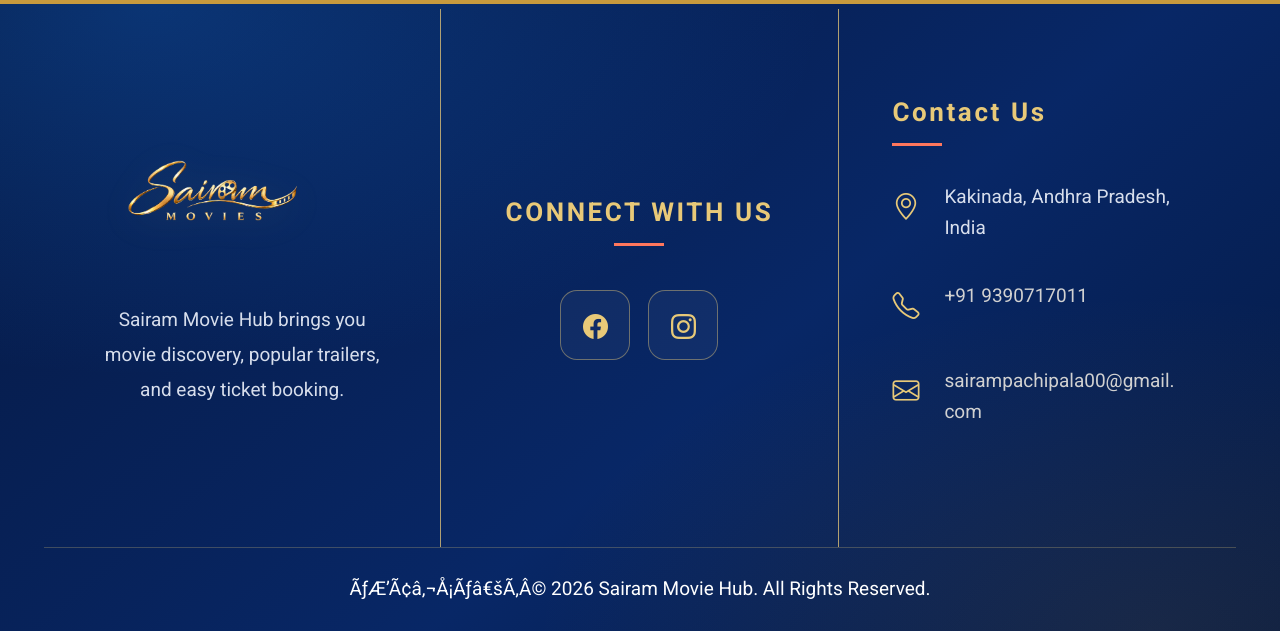
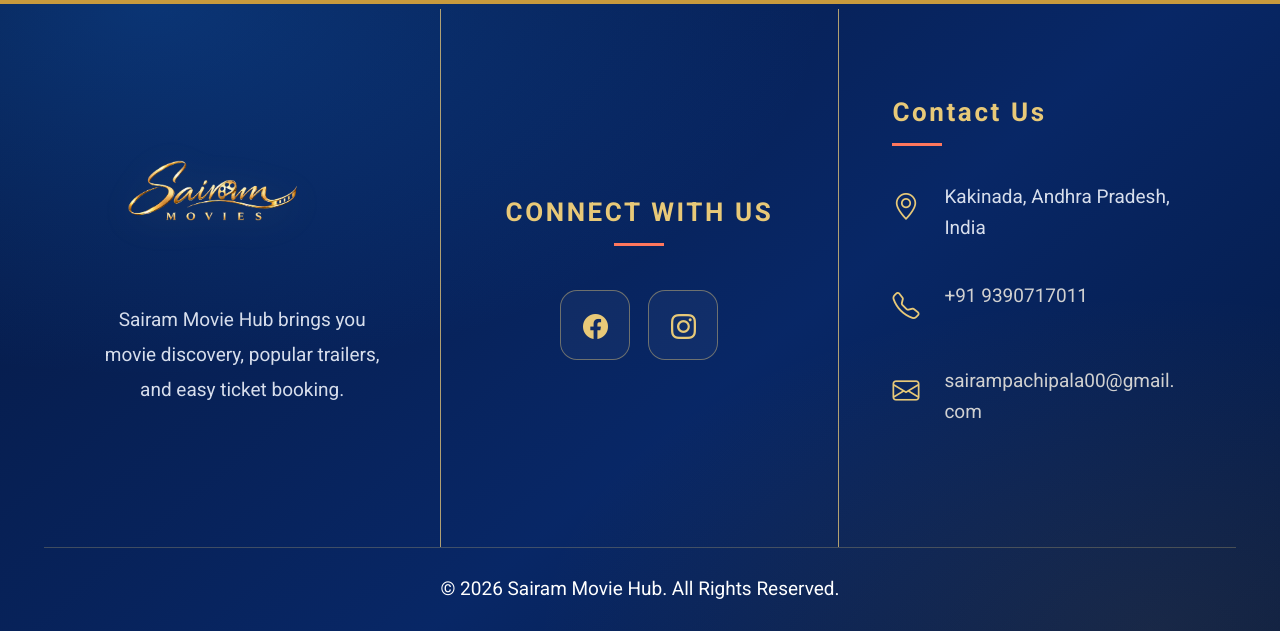
Before and after one commit to PVSairam01/sairam-new-movie-website, a PHP site: page /booking.php in a window 1280 px wide. Shown: the part 2244-2875 px from the top of the page. Run offline with PHP 8.4, Linux system fonts and the light colour scheme; some libraries are stand-ins or nearby versions.

Commit message:
updated new_style.css and footer pages

```diff
--- a/footer.php
+++ b/footer.php
@@ -74,7 +74,7 @@
 
     <!-- Bottom Copyright -->
     <div class="footer_new_section_bottom">
-      <p class="footer_new_section_copyright">ÃƒÆ’Ã¢â‚¬Å¡Ãƒâ€šÃ‚Â© 2026 Sairam Movie Hub. All Rights Reserved.</p>
+      <p class="footer_new_section_copyright">&copy; 2026 Sairam Movie Hub. All Rights Reserved.</p>
     </div>
 
   </div>
@@ -384,7 +384,7 @@
 
     $('#f').onsubmit = function(e) {
       e.preventDefault();
-      $('.go').textContent = 'ÃƒÆ’Ã†â€™Ãƒâ€šÃ‚Â¢ÃƒÆ’Ã¢â‚¬Â¦ÃƒÂ¢Ã¢â€šÂ¬Ã…â€œÃƒÆ’Ã‚Â¢ÃƒÂ¢Ã¢â‚¬Å¡Ã‚Â¬Ãƒâ€¦Ã¢â‚¬Å“'
+      $('.go').textContent = '\u2192'
     };
 
     /* ---- animations ---- */
@@ -2052,7 +2052,7 @@
       return String(s).replace(/&/g, '&amp;').replace(/</g, '&lt;').replace(/"/g, '&quot;')
     };
     tr.innerHTML = NEWS.map(function(n) {
-      return '<a class="nws-c" href="' + U + n[4] + '/" target="_blank" rel="noopener">' + (n[5] ? '<img src="' + e(n[5]) + '" alt="" loading="lazy">' : '') + '<div class="nws-t">' + (n[0] ? '<small>' + e(n[0]) + '</small>' : '') + '<h4>' + e(n[1]) + '</h4><p>' + e(n[2]) + '</p><span><i class="fa-regular fa-user"></i>' + A + '<b>ÃƒÆ’Ã†â€™ÃƒÂ¢Ã¢â€šÂ¬Ã…Â¡ÃƒÆ’Ã¢â‚¬Å¡Ãƒâ€šÃ‚Â·</b><i class="fa-regular fa-calendar"></i>' + n[3] + '</span></div></a>'
+      return '<a class="nws-c" href="' + U + n[4] + '/" target="_blank" rel="noopener">' + (n[5] ? '<img src="' + e(n[5]) + '" alt="" loading="lazy">' : '') + '<div class="nws-t">' + (n[0] ? '<small>' + e(n[0]) + '</small>' : '') + '<h4>' + e(n[1]) + '</h4><p>' + e(n[2]) + '</p><span><i class="fa-regular fa-user"></i>' + A + '<b>&middot;</b><i class="fa-regular fa-calendar"></i>' + n[3] + '</span></div></a>'
     }).join('');
     dt.innerHTML = NEWS.map(function() {
       return '<i></i>'
```
Also changed, not shown: assets/css/new_style.css.
